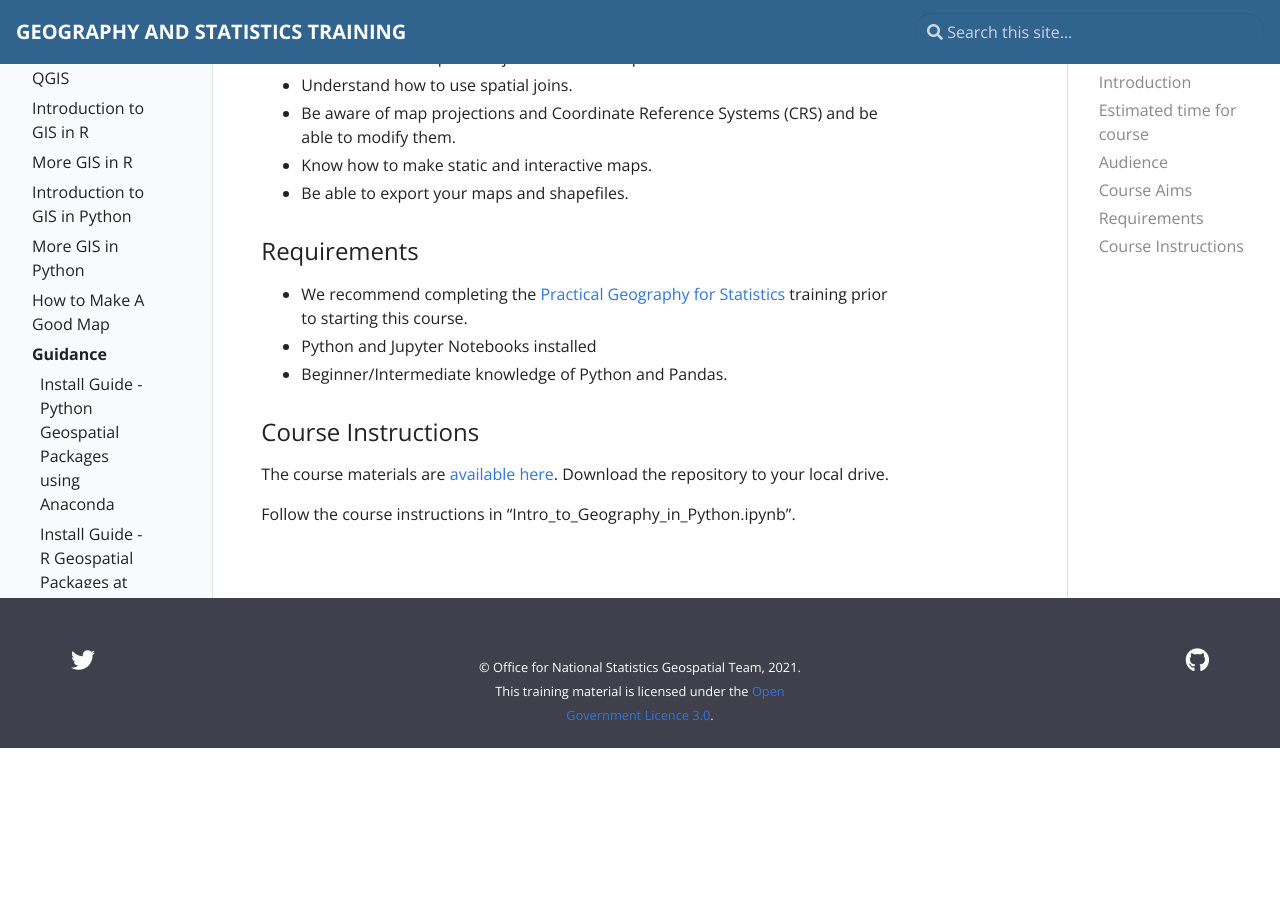
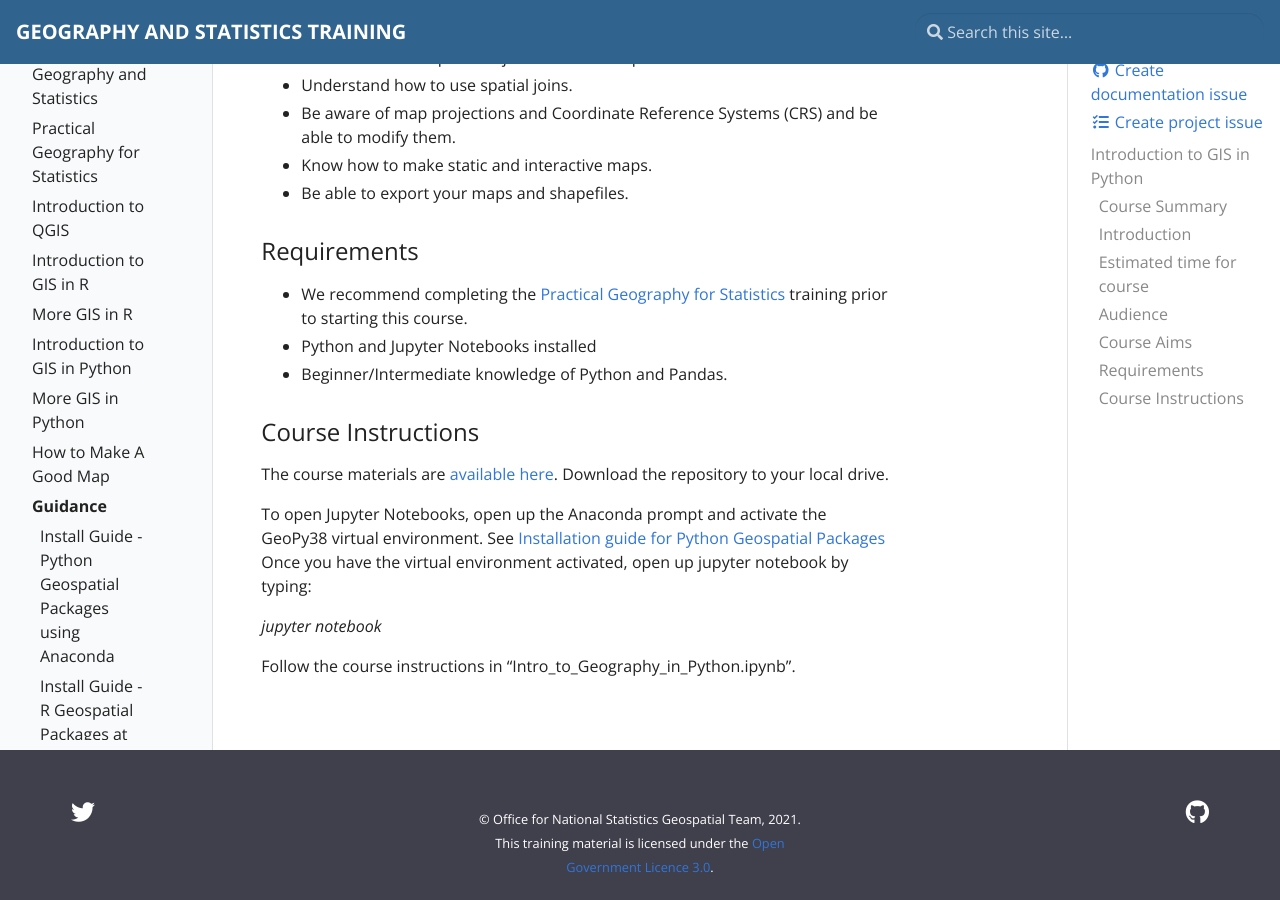
Before and after one commit to ONSgeo/geospatial-training, a Jekyll site: the page built from _docs/intro_to_gis_in_python.md, in a window 1280 px wide and 900 px high, scrolled down 708 px. Built offline with Jekyll 4.4.1, drawn with Linux system fonts in a browser that asks for light colours; before the commit the page ends 1456 px from its top, so only the background shows below that.

Commit message:
Update intro_to_gis_in_python.md
adding information on opening up jupyter in the correct python environment

```diff
--- a/_docs/intro_to_gis_in_python.md
+++ b/_docs/intro_to_gis_in_python.md
@@ -33,4 +33,9 @@ By the end of the course you will:
 ### Course Instructions
 The course materials are [available here](https://github.com/ONSgeo/Introduction_to_GIS_in_Python). Download the repository to your local drive.
 
+To open Jupyter Notebooks, open up the Anaconda prompt and activate the GeoPy38 virtual environment. See [Installation guide for Python Geospatial Packages](https://onsgeo.github.io/geospatial-training/docs/guides/python_install_anaconda)
+Once you have the virtual environment activated, open up jupyter notebook by typing:
+
+*jupyter notebook*
+
 Follow the course instructions in "Intro_to_Geography_in_Python.ipynb".
```
